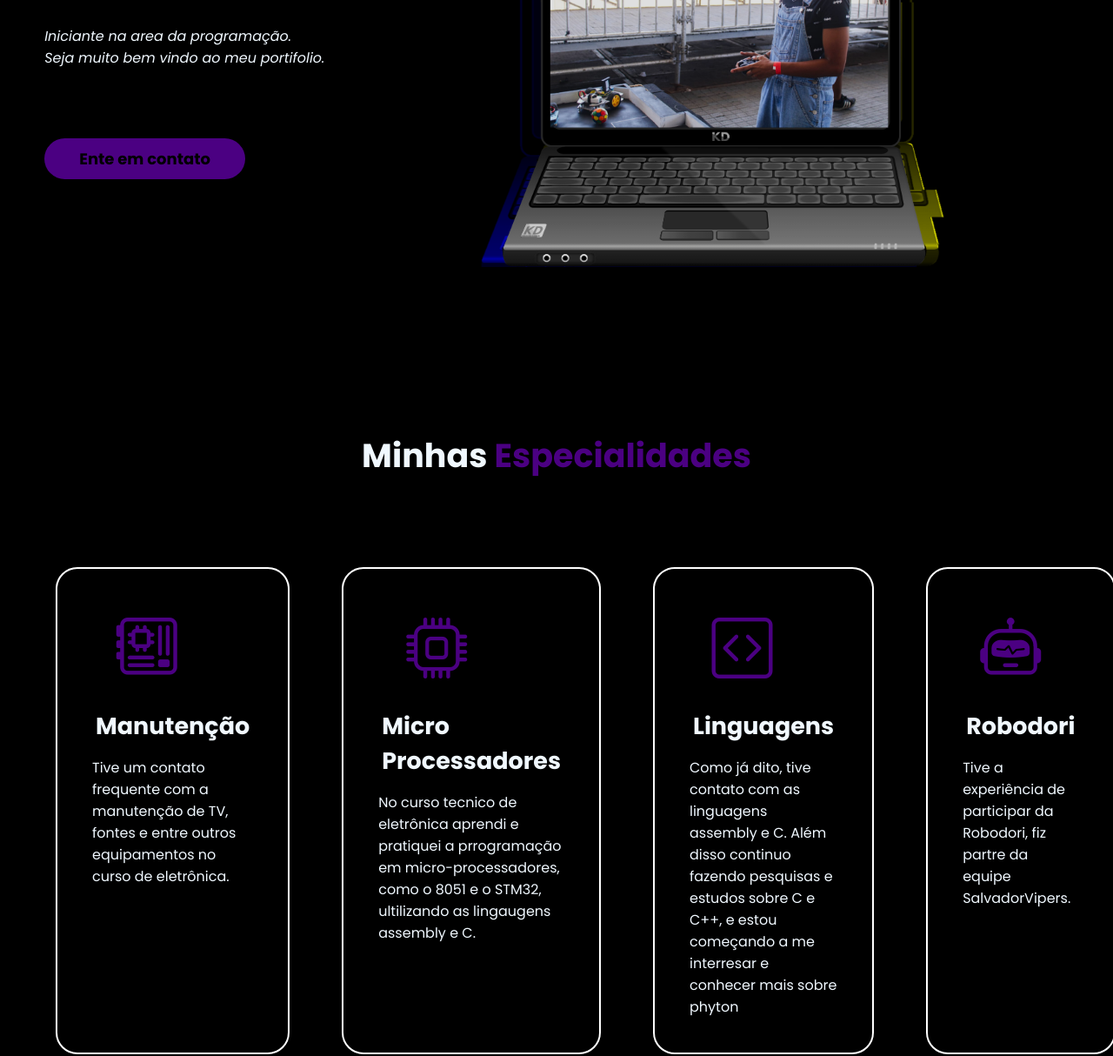
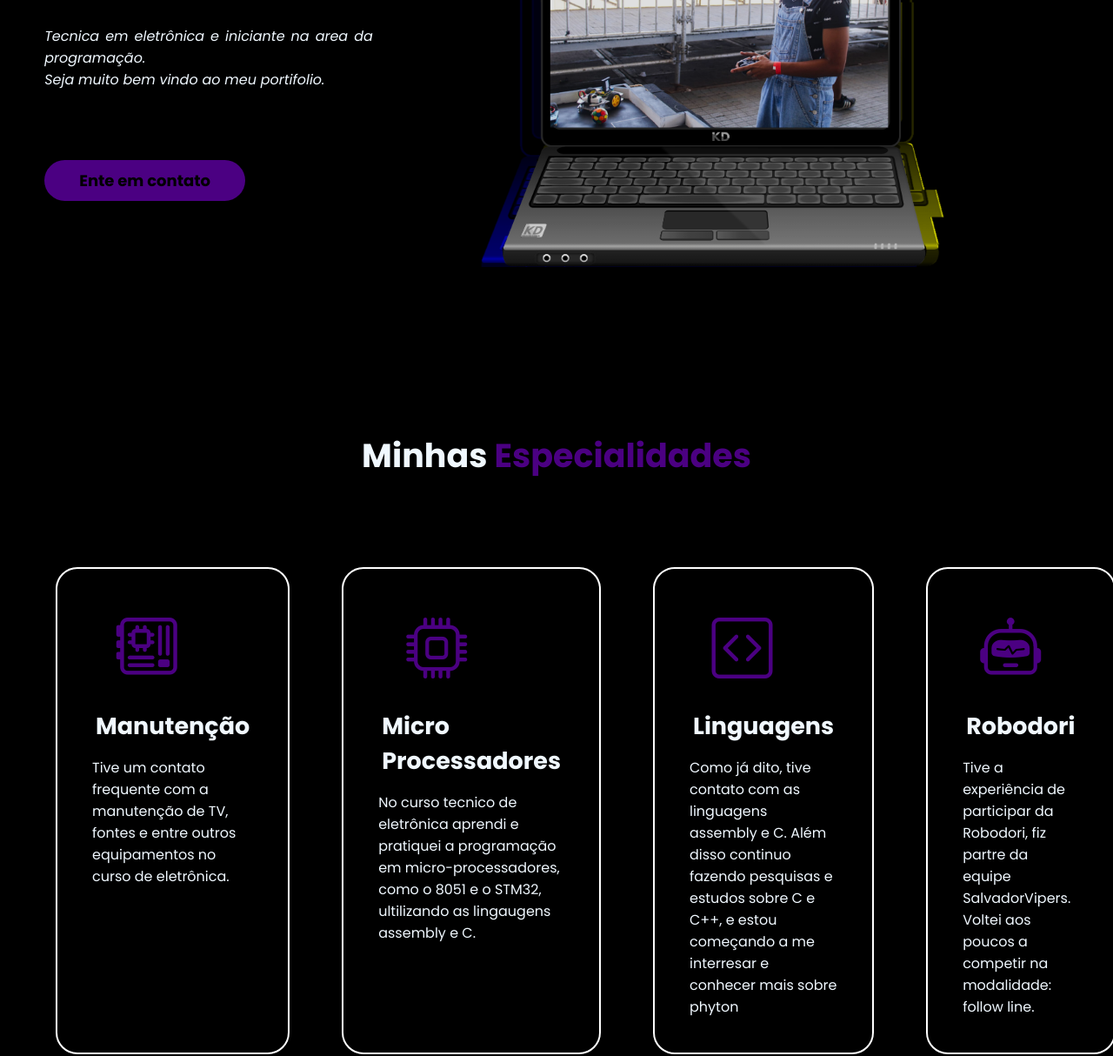
Before and after one commit to mendes-eduarda/portifolio_mendes, a plain HTML site: page index.html in a window 1280 px wide. Shown: the part 343-1557 px from the top of the page at 87% size. Drawn offline with nearby package versions, Linux system fonts and the light colour scheme.

Commit message:
Atualizar o index.html

```diff
--- a/index.html
+++ b/index.html
@@ -56,7 +56,7 @@
                         <h1>
                             Me chamo Eduarda Mendes<span>.</span>
                         </h1>
-                        <p>Iniciante na area da programação. <br>Seja muito bem vindo ao meu portifolio. </p>
+                        <p>Tecnica em eletrônica e iniciante na area da programação. <br>Seja muito bem vindo ao meu portifolio. </p>
 
                         <div class="btn-contato">
                             <a href="#">
@@ -86,7 +86,7 @@
                     <div class="especialidades-box">
                         <i class="bi bi-cpu"></i>
                         <h3>Micro Processadores</h3>
-                        <p>No  curso tecnico de eletrônica aprendi e pratiquei a prrogramação em micro-processadores, como o 8051 e o STM32, ultilizando as lingaugens assembly e C.</p>
+                        <p>No curso tecnico de eletrônica aprendi e pratiquei a programação em micro-processadores, como o 8051 e o STM32, ultilizando as lingaugens assembly e C.</p>
                     </div> <!--FIM ESPECIALIDADES BOX-->
 
                     <div class="especialidades-box">
@@ -97,7 +97,7 @@
                     <div class="especialidades-box">
                         <i class="bi bi-robot"></i>
                         <h3>Robodori</h3>
-                        <p>Tive a experiência de participar da Robodori, fiz partre da equipe SalvadorVipers.</p>
+                        <p>Tive a experiência de participar da Robodori, fiz partre da equipe SalvadorVipers. Voltei aos poucos a competir na modalidade: follow line.</p>
                     </div> <!--FIM ESPECIALIDADES BOX-->
 
                 </div> <!--flex-->
@@ -119,7 +119,7 @@
                 </h2>
 
                 <p>Sou formada no curso tecnico em <span>eletronica, no Intituto Federal de Educação, Ciências e Tecnologia da Bahia (IFBA).</span> No momento estou fazendo a graduação em engenharia de produção na UFBA, mas ja estou planejando trocar de curso, fazer engenharia da computação para esta de fato em contato com a area que pretendo seguir.</p>
-                <p>No momento estou trabalhando na área da eletrônica, na empresa Aquasave. Aqui tenho contato com a soldagem, programação, manutenção de placas <span>Estou 100% disposta a aprender ainda mais do mundo tecnologico.</span>. Alem disso, gosto bastante de aprender coisas novas, no momento estou aprendendo ainda mais sobre programação, além do conhecimento adquirido no curso de eletrônica. </p>
+                <p>No momento estou trabalhando na área da eletrônica, na empresa Aquasave. Aqui tenho contato com a soldagem, programação, manutenção de placas, gravacão de placas/microcontroladores (como o ESP32 e o ESP8266)etc. <span>Estou 100% disposta a aprender ainda mais do mundo tecnologico.</span>. </p>
                 <div class="btn-social">
                     <a href="https://www.instagram.com/e_doardaaa?img_index=3"><button><i class="bi bi-instagram"></i></button></a>
 
```
